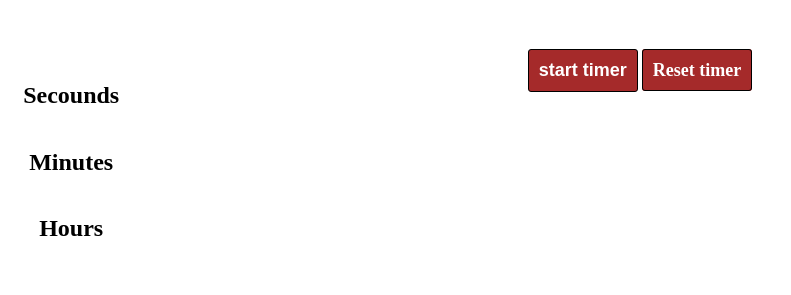
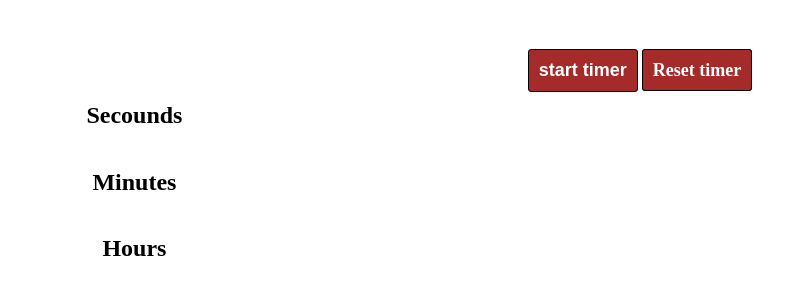
Before and after one commit to HaidarKhalid/timer-count-down, a plain HTML site: page timer.html in a window 1280 px wide. Shown: the part 61-356 px from the top of the page, without its empty margins (0-791 px from the left). Drawn offline with Linux system fonts and the light colour scheme.

Commit message:
Update timer.css

```diff
--- a/timer.css
+++ b/timer.css
@@ -3,7 +3,8 @@ body {
 }
 .output {
     display: grid;
-    grid-template-columns: 10% 30%;
+    grid-template-columns: 20% 30%;
+    margin-top: 20px;
 }
 
 
```
